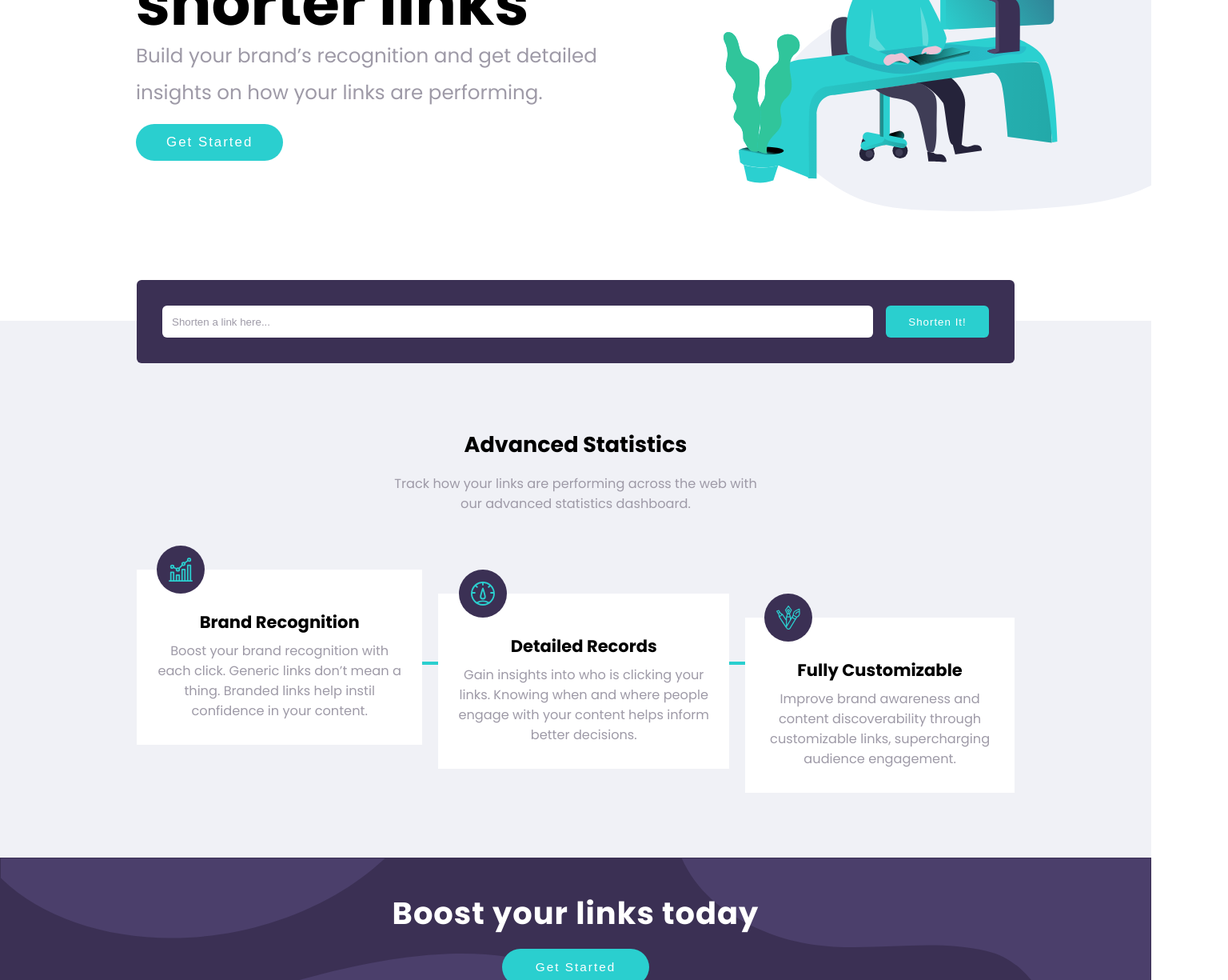
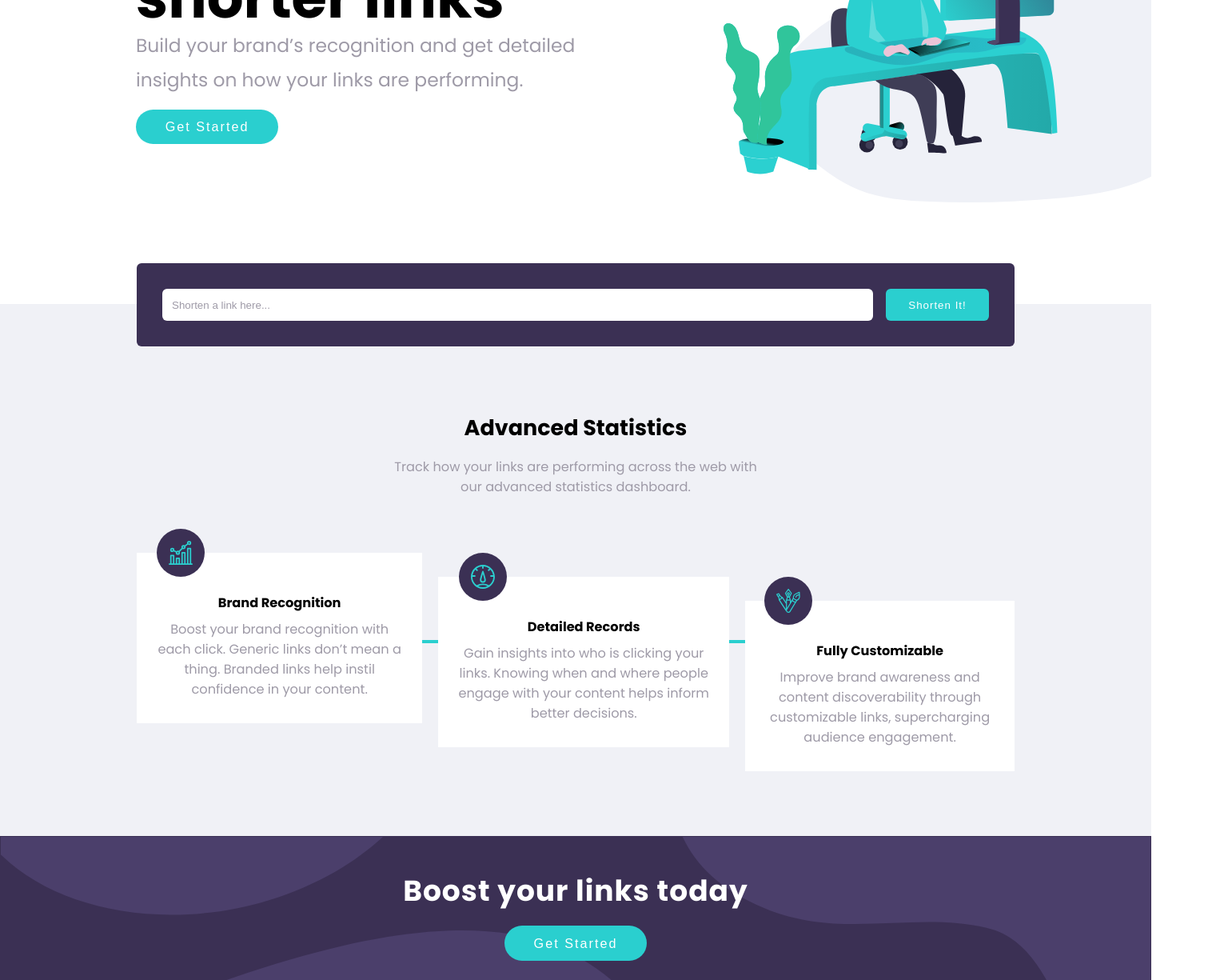
Before and after one commit to bmhan319/URL-Shortening, a React (Create React App) app: page / in a window 1536 px wide. Shown: the part 280-1505 px from the top of the page at 80% size. Built offline with nearby package versions, Linux system fonts and the light colour scheme.

Commit message:
adjusted responsiveness for header and some text in other components

```diff
--- a/src/css/boost-section.css
+++ b/src/css/boost-section.css
@@ -58,3 +58,15 @@
     background-color: var(--BrightButton);
   }
 }
+
+@media only screen and (min-width: 1441px) {
+  .boost-title {
+    font-size: 2em;
+  }
+
+  .boost-start-button {
+    width: 11em;
+    height: 2.7em;
+    font-size: .9em;
+  }
+}
--- a/src/css/header.css
+++ b/src/css/header.css
@@ -40,9 +40,12 @@
 }
 
 @media only screen and (min-width: 376px) {
+
+}
+
+@media only screen and (min-width: 601px) {
   .header {
-    max-width: 1440px;
-    padding: 0 170px;
+    padding: 0 40px;
   }
 
   .logo-container {
@@ -111,3 +114,11 @@
     background-color: var(--BrightButton);
   }
 }
+
+
+@media only screen and (min-width: 901px) {
+  .header {
+    max-width: 1440px;
+    padding: 0 170px;
+  }
+}
--- a/src/css/intro-section.css
+++ b/src/css/intro-section.css
@@ -98,3 +98,20 @@
     background-color: var(--BrightButton);
   }
 }
+
+@media only screen and (min-width: 1441px) {
+  .intro-title {
+    font-size: 4em;
+  }
+
+  .intro-text {
+    font-size: 1.3em;
+    line-height: 1.8em;
+  }
+
+  .intro-start-button {
+    width: 11em;
+    height: 2.7em;
+    font-size: .9em;
+  }
+}
--- a/src/css/stats-section.css
+++ b/src/css/stats-section.css
@@ -127,4 +127,20 @@
   .vertical-line2 {
     bottom: 130px;
   }
+
+  .window-title {
+    font-size: 1.15vw;
+  }
+  .window-text {
+    font-size: 1.05vw;
+  }
 }
+
+@media only screen and (min-width: 1441px) {
+  .window-title {
+    font-size: .9em;
+  }
+  .window-text {
+    font-size: .9em;
+  }
+}
```
